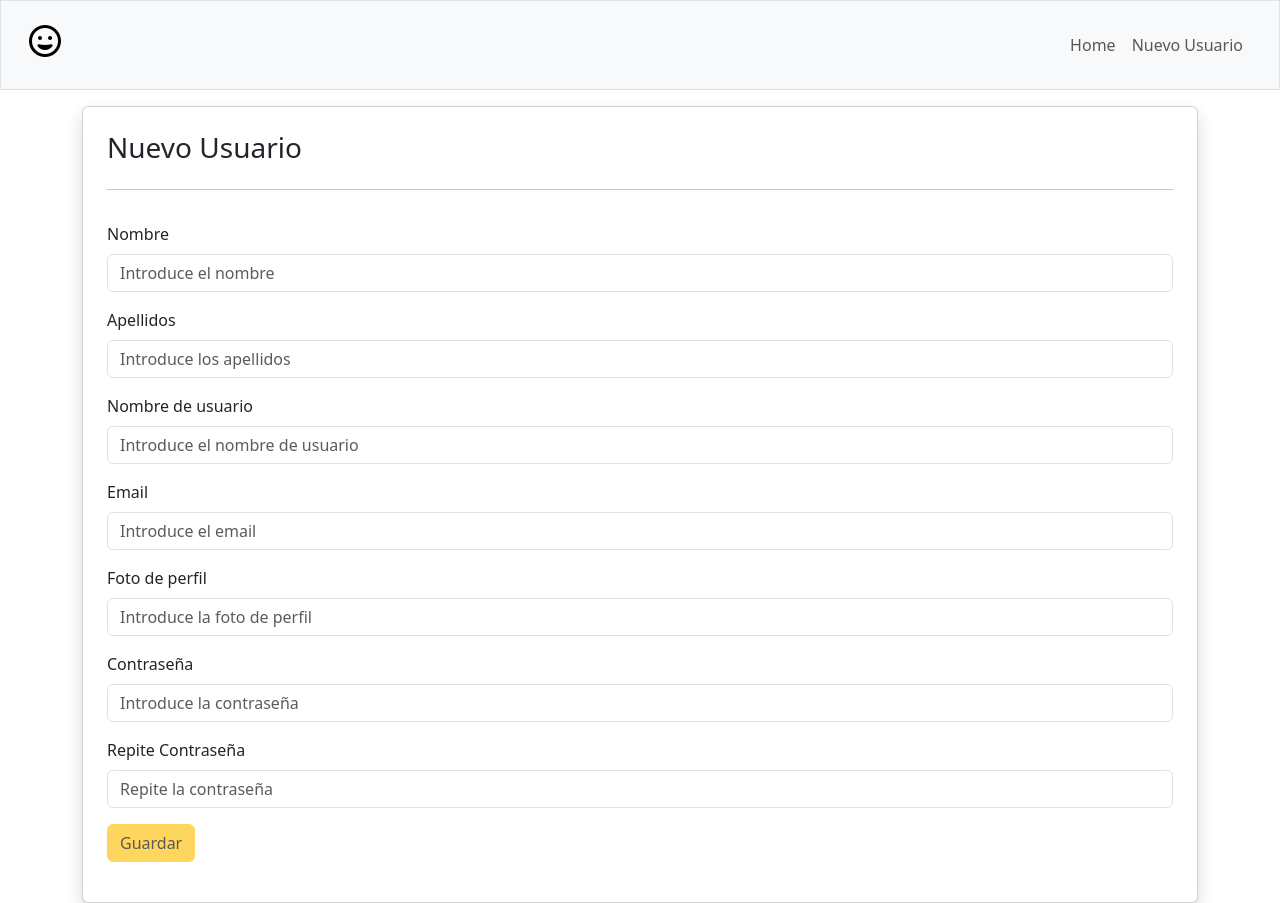
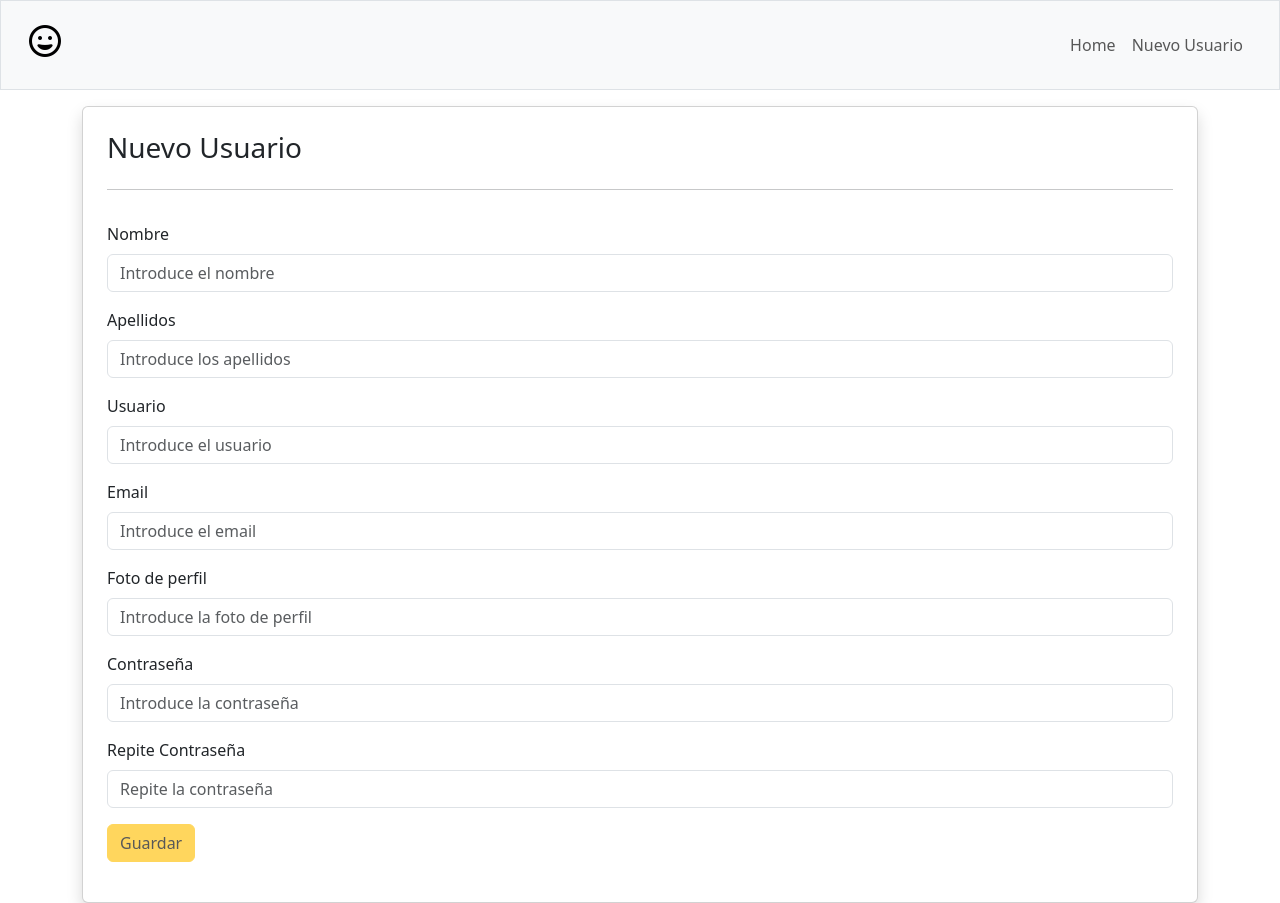
Before and after one commit to jpablogpro/actividad6-users, an Angular app in the folder users/: page /dashboard/newuser in a window 1280 px wide. Built offline with nearby package versions, Linux system fonts and the light colour scheme.

Commit message:
minor modification

```diff
--- a/users/src/app/pages/form/form.component.html
+++ b/users/src/app/pages/form/form.component.html
@@ -20,10 +20,10 @@
             </div>
 
             <div class="my-3">
-                <label class="form-label" for="username">Nombre de usuario</label>
-                <input class="form-control" type="text" id="username" formControlName="username" placeholder="Introduce el nombre de usuario">
+                <label class="form-label" for="username">Usuario</label>
+                <input class="form-control" type="text" id="username" formControlName="username" placeholder="Introduce el usuario">
                 @if(checkControl('username', 'required')) {
-                    <p class="error">El nombre de usuario es obligatorio</p>
+                    <p class="error">Usuario es obligatorio</p>
                 }
             </div>
 
```
